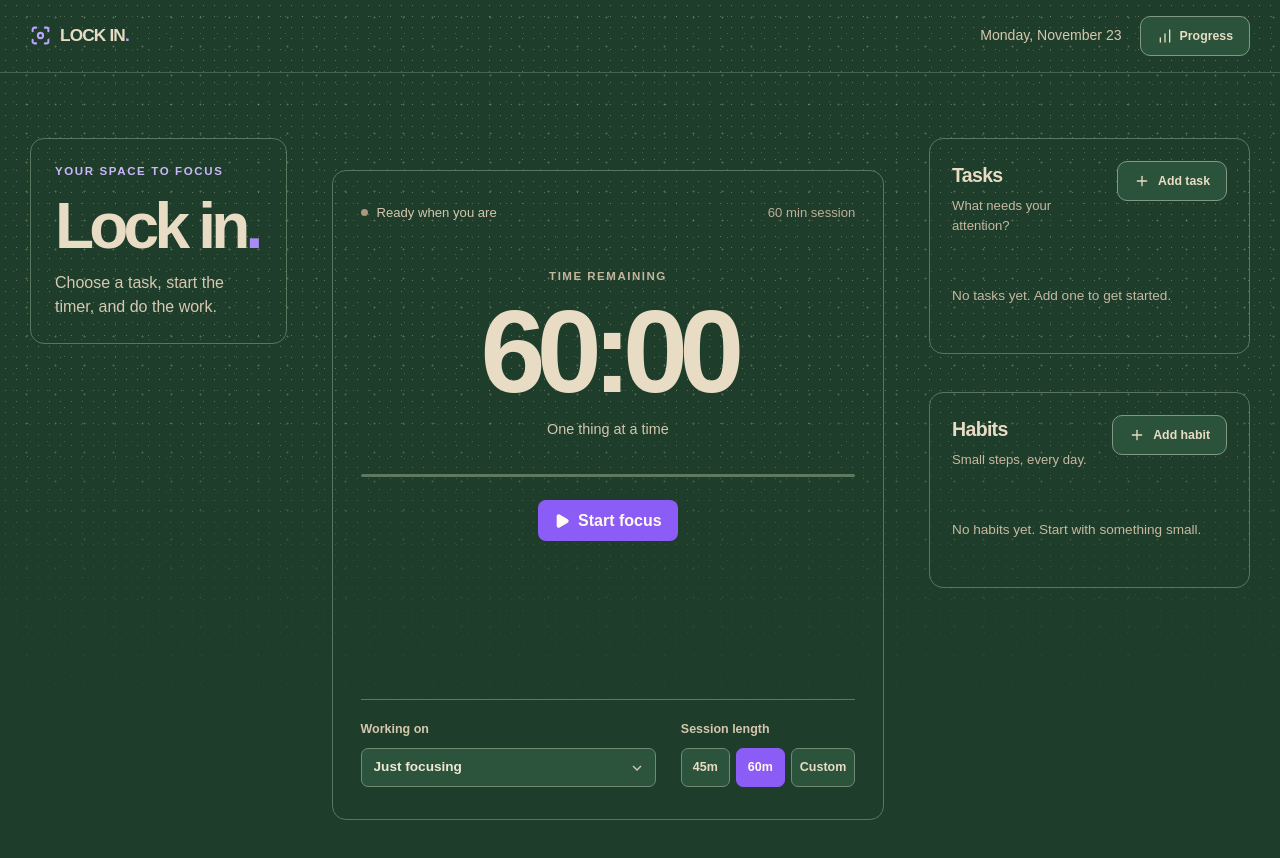
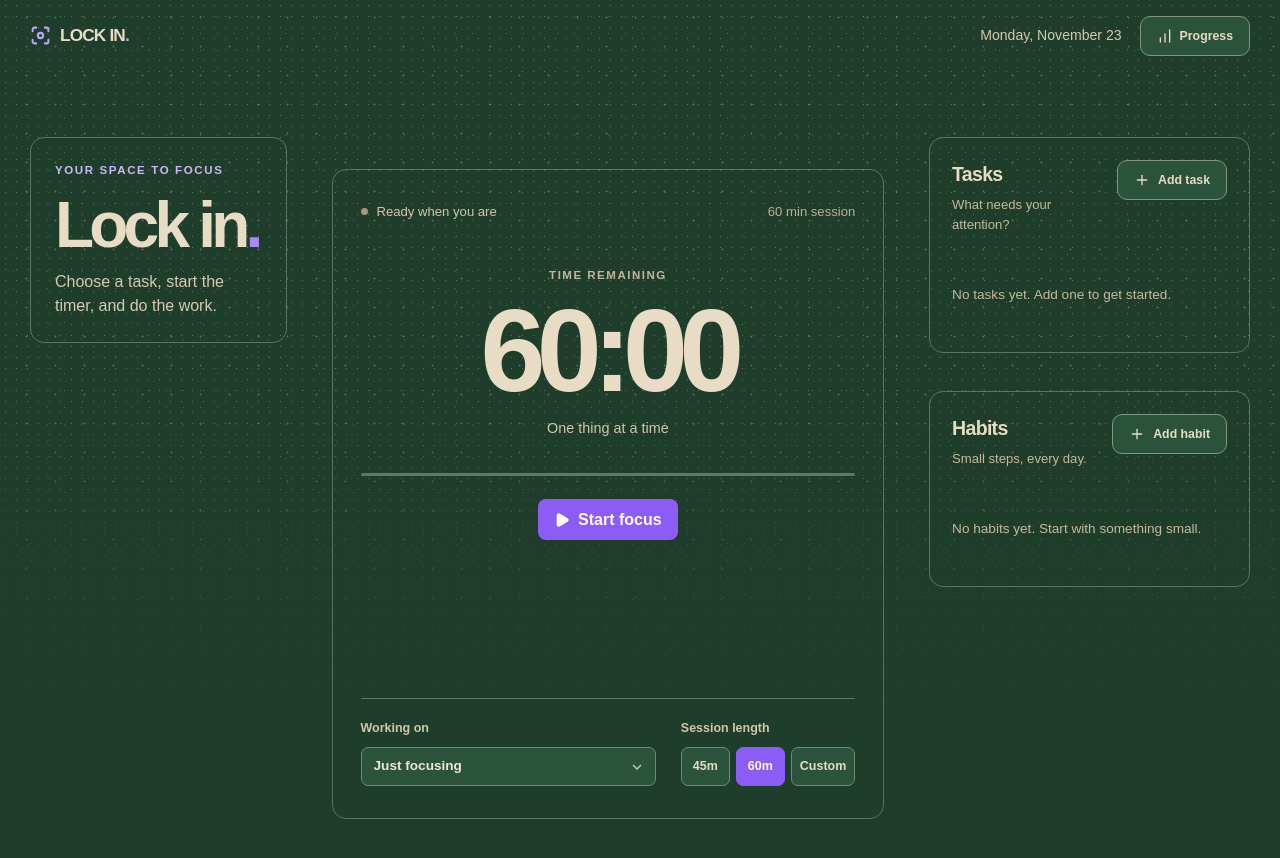
Before and after one commit to cmylog/lockin-app, a Next.js app: page / in a window 1280 px wide. Shown: the top 858 px of the page. Built offline with nearby package versions, Linux system fonts and the light colour scheme.

Commit message:
Remove line below navigation bar

```diff
--- a/src/app/globals.css
+++ b/src/app/globals.css
@@ -81,7 +81,7 @@ button:focus-visible, input:focus-visible, select:focus-visible { outline: 2px s
   background: linear-gradient(to bottom, transparent, #1f3d2b 85%);
 }
 .app-header, .focus-main { position: relative; z-index: 1; }
-.app-header { border-bottom: 1px solid #6a856b88; }
+.app-header { border-bottom: 0; }
 .header-inner { max-width: 1460px; height: 72px; margin: 0 auto; padding: 0 30px; display: flex; align-items: center; justify-content: space-between; }
 .brand { display: flex; align-items: center; gap: 9px; font-size: 1.08rem; font-weight: 800; letter-spacing: -.05em; }
 .brand svg { color: #bda5ff; }
```
